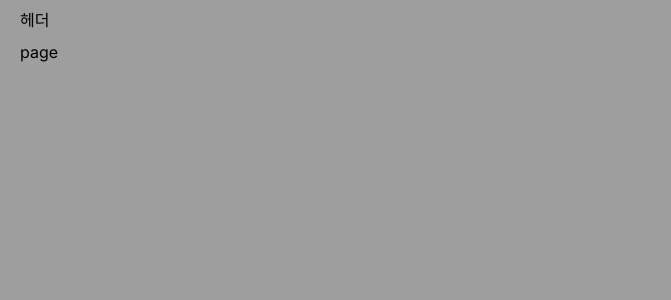
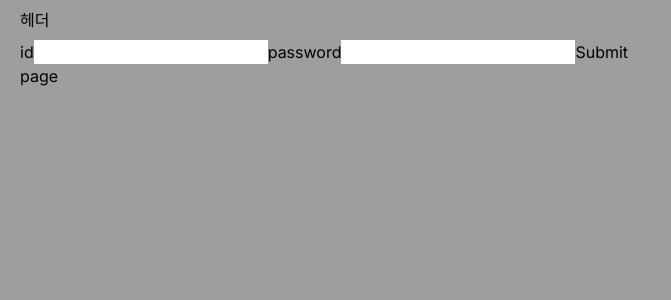
Before and after one commit to KDT1-FE/Y_FE_Toy2, a Next.js app: page /login in a window 1280 px wide. Shown: the top 300 px of the page, without its empty margins (0-671 px from the left). Built offline with nearby package versions, Linux system fonts and the light colour scheme.

Commit message:
feat: Form 페이지 생성 후 로그인 폼 생성

```diff
--- /dev/null
+++ b/app/login/Form.tsx
@@ -0,0 +1,39 @@
+'use client';
+
+import React from 'react';
+import { useForm, SubmitHandler } from 'react-hook-form';
+
+type IFormInput = {
+	id: string; // 사용자 아이디 (필수!, 영어와 숫자만)
+	password: string; // 사용자 비밀번호, 5자 이상 (필수!)
+};
+
+const Form = () => {
+	const {
+		register,
+		handleSubmit,
+		formState: { errors },
+	} = useForm<IFormInput>();
+	// 로그인 시 api 요청
+	const onSubmit: SubmitHandler<IFormInput> = (data) => console.log(data);
+
+	return (
+		<form onSubmit={handleSubmit(onSubmit)}>
+			<label>id</label>
+			{/* 영어와 숫자만 */}
+			<input
+				{...register('id', {
+					required: true,
+				})}
+			/>
+			{errors?.id ? <p className="error">{errors.id?.message}</p> : null}
+
+			<label>password</label>
+			{/* 5자 이상 */}
+			<input {...register('password')} />
+			<input type="submit" />
+		</form>
+	);
+};
+
+export default Form;
--- a/app/login/page.tsx
+++ b/app/login/page.tsx
@@ -1,7 +1,13 @@
 import React from 'react';
+import Form from './Form';
 
 const Login = () => {
-	return <div>page</div>;
+	return (
+		<div>
+			<Form></Form>
+			page
+		</div>
+	);
 };
 
 export default Login;
--- a/app/open/open.utils.ts
+++ b/app/open/open.utils.ts
@@ -1,4 +1,4 @@
-export const fetchAllChat = async (token: string, userId: string) => {
+export const fetchAllChat = async (token: string) => {
 	const res = await fetch('https://fastcampus-chat.net/chat', {
 		method: 'GET',
 		headers: {
```
